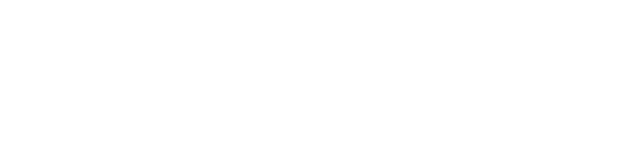
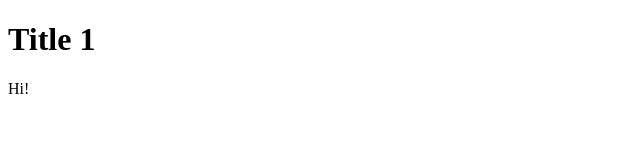
Before and after one commit to Nikas-Jacklee-Rnope/HTML5, a plain HTML site: page Index.html in a window 1280 px wide. Shown: the whole page, without its empty margins (0-640 px from the left). Drawn offline with Linux system fonts and the light colour scheme.

Commit message:
Add heading

```diff
--- a/Index.html
+++ b/Index.html
@@ -7,6 +7,7 @@
     <title>Document</title>
 </head>
 <body>
-
+    <h1>Title 1</h1>
+Hi!
 </body>
 </html>
```
